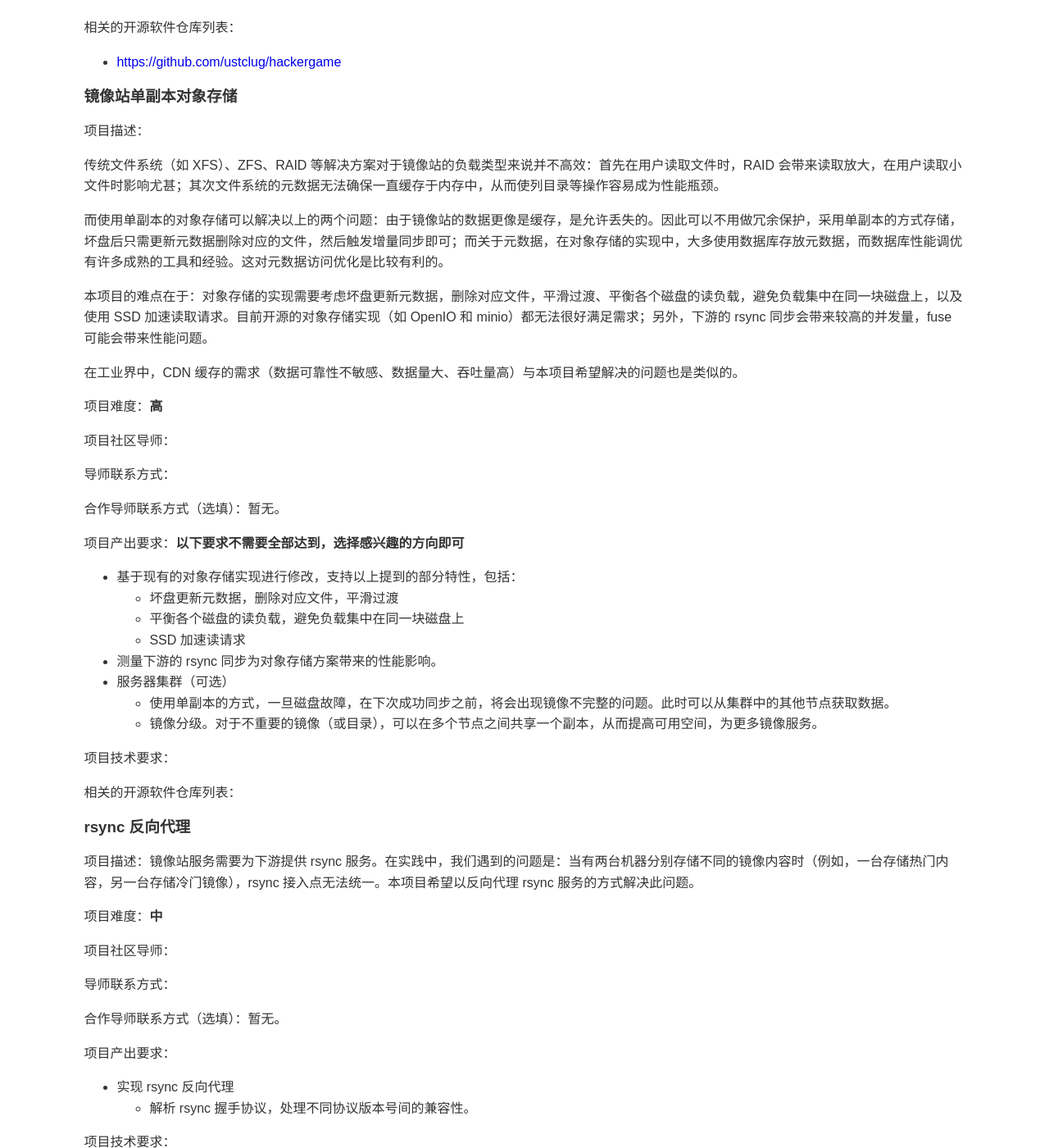
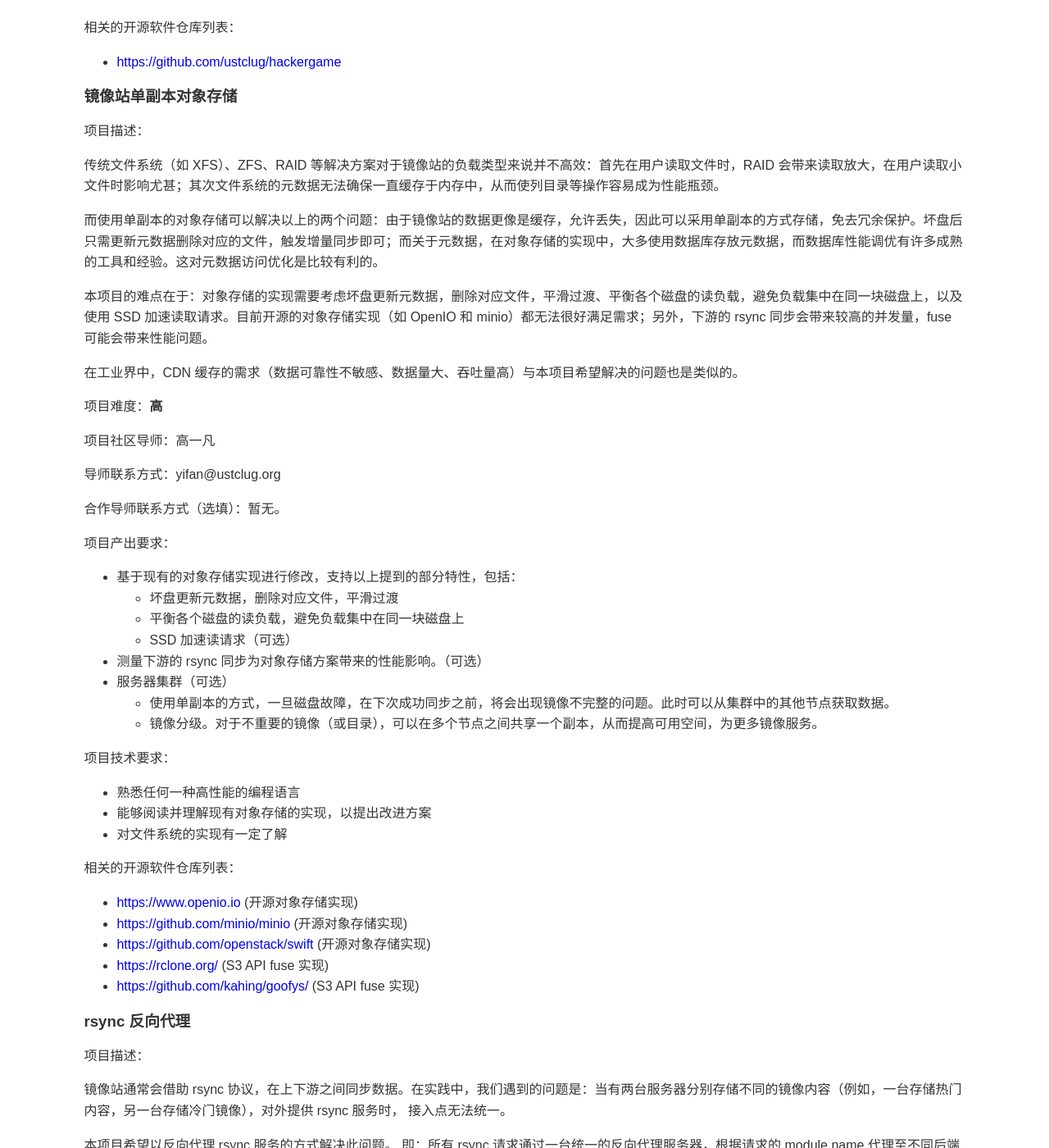
Before and after one commit to ustclug/news, a Jekyll site: the page built from _posts/2020-05-10-opensource-summer-projects.md, in a window 1280 px wide and 1400 px high, scrolled down 2485 px. Shown: the whole window at 82% size. Built offline with Jekyll 4.4.1, drawn with Linux system fonts in a browser that asks for light colours; nearby versions of some CDN libraries; some of the changed text lies outside the part shown.

Commit message:
update projects

```diff
--- a/_posts/2020-05-10-opensource-summer-projects.md
+++ b/_posts/2020-05-10-opensource-summer-projects.md
@@ -105,7 +105,7 @@ tags: ""
 
 传统文件系统（如 XFS）、ZFS、RAID 等解决方案对于镜像站的负载类型来说并不高效：首先在用户读取文件时，RAID 会带来读取放大，在用户读取小文件时影响尤甚；其次文件系统的元数据无法确保一直缓存于内存中，从而使列目录等操作容易成为性能瓶颈。
 
-而使用单副本的对象存储可以解决以上的两个问题：由于镜像站的数据更像是缓存，是允许丢失的。因此可以不用做冗余保护，采用单副本的方式存储，坏盘后只需更新元数据删除对应的文件，然后触发增量同步即可；而关于元数据，在对象存储的实现中，大多使用数据库存放元数据，而数据库性能调优有许多成熟的工具和经验。这对元数据访问优化是比较有利的。
+而使用单副本的对象存储可以解决以上的两个问题：由于镜像站的数据更像是缓存，允许丢失，因此可以采用单副本的方式存储，免去冗余保护。坏盘后只需更新元数据删除对应的文件，触发增量同步即可；而关于元数据，在对象存储的实现中，大多使用数据库存放元数据，而数据库性能调优有许多成熟的工具和经验。这对元数据访问优化是比较有利的。
 
 本项目的难点在于：对象存储的实现需要考虑坏盘更新元数据，删除对应文件，平滑过渡、平衡各个磁盘的读负载，避免负载集中在同一块磁盘上，以及使用 SSD 加速读取请求。目前开源的对象存储实现（如 OpenIO 和 minio）都无法很好满足需求；另外，下游的 rsync 同步会带来较高的并发量，fuse 可能会带来性能问题。
 
@@ -113,45 +113,61 @@ tags: ""
 
 项目难度：**高**
 
-项目社区导师：
+项目社区导师：高一凡
 
-导师联系方式：
+导师联系方式：yifan@ustclug.org
 
 合作导师联系方式（选填）：暂无。
 
-项目产出要求：**以下要求不需要全部达到，选择感兴趣的方向即可**
+项目产出要求：
   - 基于现有的对象存储实现进行修改，支持以上提到的部分特性，包括：
     - 坏盘更新元数据，删除对应文件，平滑过渡
     - 平衡各个磁盘的读负载，避免负载集中在同一块磁盘上
-    - SSD 加速读请求
-  - 测量下游的 rsync 同步为对象存储方案带来的性能影响。
+    - SSD 加速读请求（可选）
+  - 测量下游的 rsync 同步为对象存储方案带来的性能影响。（可选）
   - 服务器集群（可选）
     - 使用单副本的方式，一旦磁盘故障，在下次成功同步之前，将会出现镜像不完整的问题。此时可以从集群中的其他节点获取数据。
     - 镜像分级。对于不重要的镜像（或目录），可以在多个节点之间共享一个副本，从而提高可用空间，为更多镜像服务。
 
 项目技术要求：
 
+  - 熟悉任何一种高性能的编程语言
+  - 能够阅读并理解现有对象存储的实现，以提出改进方案
+  - 对文件系统的实现有一定了解
+
 相关的开源软件仓库列表：
+
+  - <https://www.openio.io> (开源对象存储实现)
+  - <https://github.com/minio/minio> (开源对象存储实现)
+  - <https://github.com/openstack/swift> (开源对象存储实现)
+  - <https://rclone.org/> (S3 API fuse 实现)
+  - <https://github.com/kahing/goofys/> (S3 API fuse 实现)
 
 # rsync 反向代理
 
-项目描述：镜像站服务需要为下游提供 rsync 服务。在实践中，我们遇到的问题是：当有两台机器分别存储不同的镜像内容时（例如，一台存储热门内容，另一台存储冷门镜像），rsync 接入点无法统一。本项目希望以反向代理 rsync 服务的方式解决此问题。
+项目描述：
+
+镜像站通常会借助 rsync 协议，在上下游之间同步数据。在实践中，我们遇到的问题是：当有两台服务器分别存储不同的镜像内容（例如，一台存储热门内容，另一台存储冷门镜像），对外提供 rsync 服务时， 接入点无法统一。
+
+本项目希望以反向代理 rsync 服务的方式解决此问题。 即：所有 rsync 请求通过一台统一的反向代理服务器，根据请求的 module name 代理至不同后端服务器。
 
 项目难度：**中**
 
-项目社区导师：
+项目社区导师：高一凡
 
-导师联系方式：
+导师联系方式：yifan@ustclug.org
 
 合作导师联系方式（选填）：暂无。
 
 项目产出要求：
-
 - 实现 rsync 反向代理
-  - 解析 rsync 握手协议，处理不同协议版本号间的兼容性。
+	- 解析 rsync 握手协议
+	- 处理不同协议版本号间的兼容性
+- 支持透明代理特性（可选）
 
 项目技术要求：
-- 能够理解 rsync 协议的内容
+- 对网络编程有一定了解
+- 能够阅读并理解 rsync 工具源代码，理解其协议
 
 相关的开源软件仓库列表：
 - https://git.samba.org/?p=rsync.git (原版 rsync)
```
